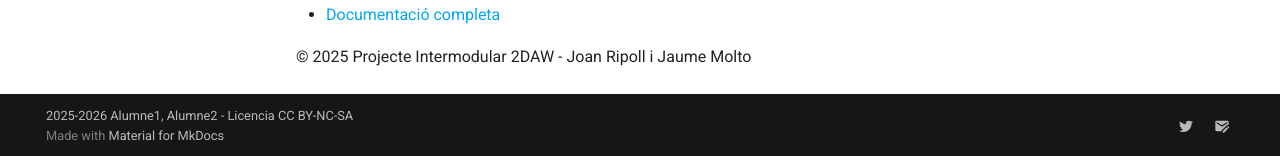
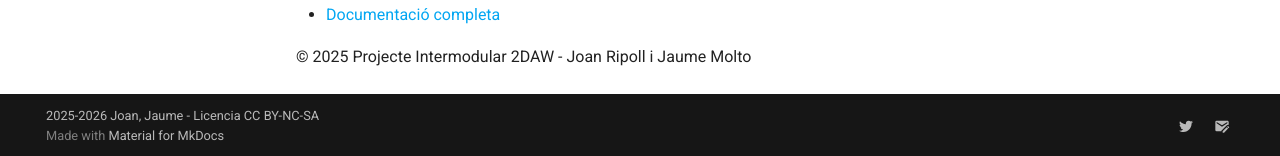
Before and after one commit to JoanRipollAbad/PoyecteIntermodular-Joan-Jaume, an MkDocs documentation site: the page built from docs/index.md, in a window 1280 px wide and 900 px high, scrolled down 727 px. Shown: the part 741-897 px from the top of the window. Built offline with MkDocs 1.6.1 and Material for MkDocs 9.7.7, drawn with Linux system fonts in a browser that asks for light colours.

Commit message:
Cambio de nombres

```diff
--- a/mkdocs.yml
+++ b/mkdocs.yml
@@ -76,4 +76,4 @@ markdown_extensions:
       permalink: true
       toc_depth: 3
 
-copyright: 2025-2026  Alumne1, Alumne2 - Licencia CC BY-NC-SA
+copyright: 2025-2026  Joan, Jaume - Licencia CC BY-NC-SA
```
Also changed, not shown: site/404.html, site/index.html, site/planRiesgosLaborales.html, site/riesgosLaborales.html, site/rols.html.
